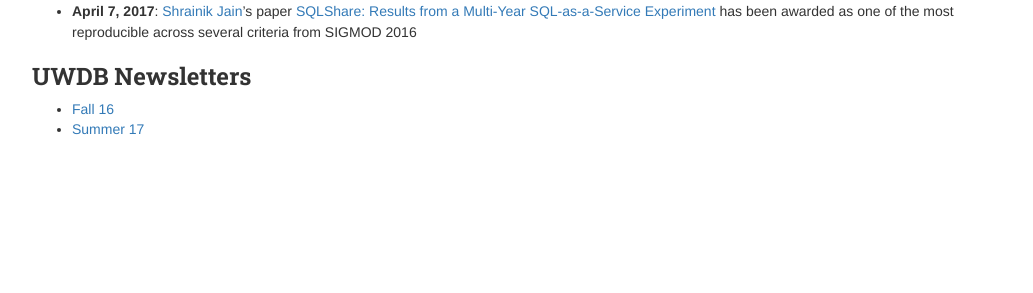
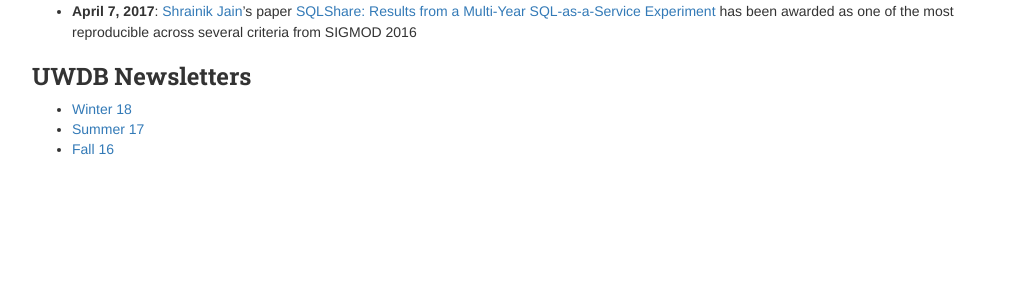
Before and after one commit to uwdb/website, a Jekyll site: the page built from news.markdown, in a window 1280 px wide. Shown: the part 500-793 px from the top of the page, without its empty margins (123-1156 px from the left). Built offline with Jekyll 4.4.1, drawn with Linux system fonts in a browser that asks for light colours; nearby versions of some CDN libraries.

Commit message:
added winter 18 news

```diff
--- a/news.markdown
+++ b/news.markdown
@@ -20,5 +20,6 @@
 
 ### UWDB Newsletters
 
+- [Winter 18]({{ site.baseurl }}/newsletters/winter18.pdf)
+- [Summer 17]({{ site.baseurl }}/newsletters/summer17.pdf)
 - [Fall 16]({{ site.baseurl }}/newsletters/fall16.pdf)
-- [Summer 17]({{ site.baseurl }}/newsletters/summer17.pdf)
```
Also changed, not shown: 1 other file.
